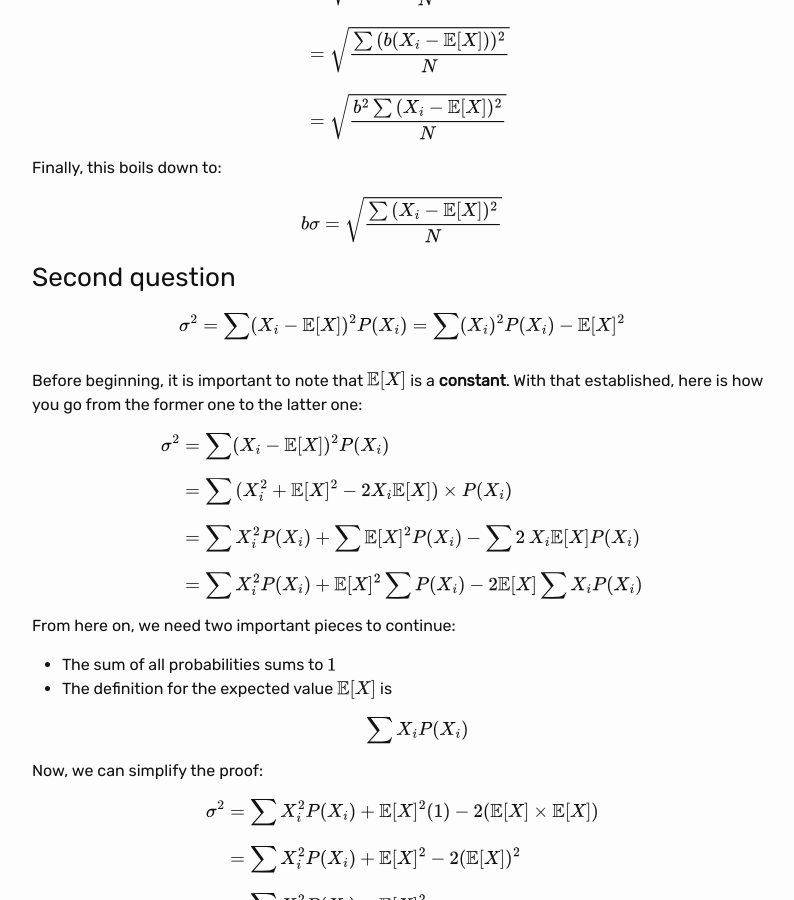
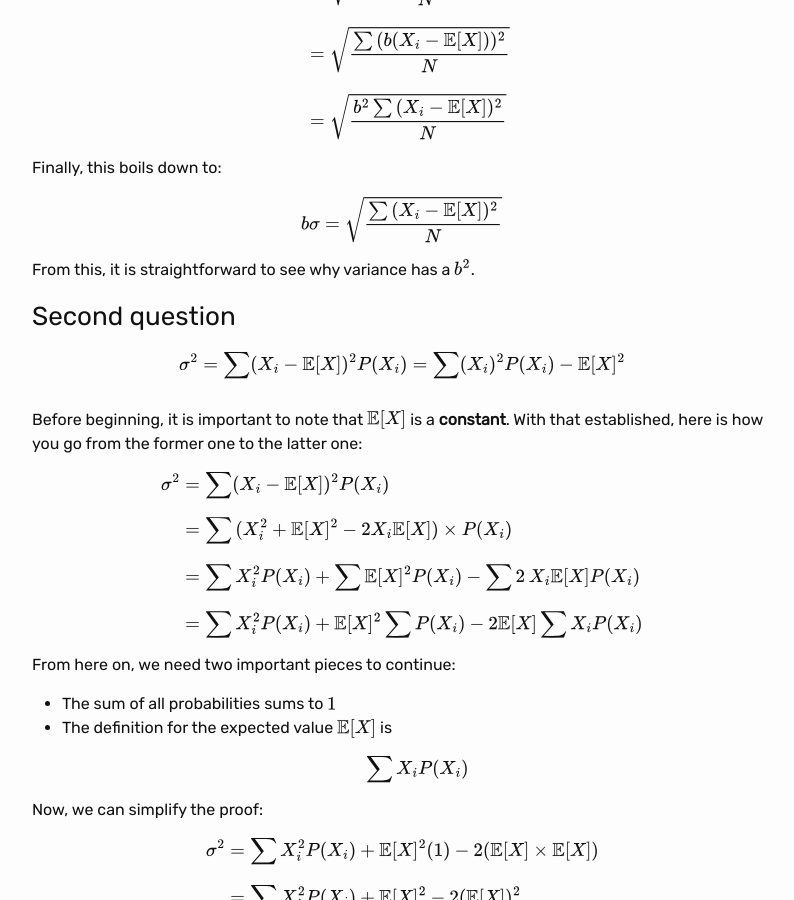
Before and after one commit to jainnimish/jainnimish.github.io, a Jekyll site: the page built from _posts/2023-12-09-some-fun-with-variance.md, in a window 1280 px wide and 900 px high, scrolled down 893 px. Shown: the whole window, without its empty margins (238-1032 px from the left). Built offline with Jekyll 4.4.1, drawn with Linux system fonts in a browser that asks for light colours.

Commit message:
why variance has b squared

```diff
--- a/_posts/2023-12-09-some-fun-with-variance.md
+++ b/_posts/2023-12-09-some-fun-with-variance.md
@@ -69,6 +69,8 @@ Finally, this boils down to:
 b\sigma = \sqrt{\frac{\sum{}(X_{i} - \mathbb{E}[X])^{2}}{N}}
 \end{equation}
 
+From this, it is straightforward to see why variance has a $b^2$.
+
 ### Second question
 \begin{align}
     \sigma^{2} = \sum_{}(X_{i} - \mathbb{E}[X])^{2}P(X_{i}) = \sum_{}(X_{i})^{2}P(X_{i}) - \mathbb{E}[X]^{2}
```
